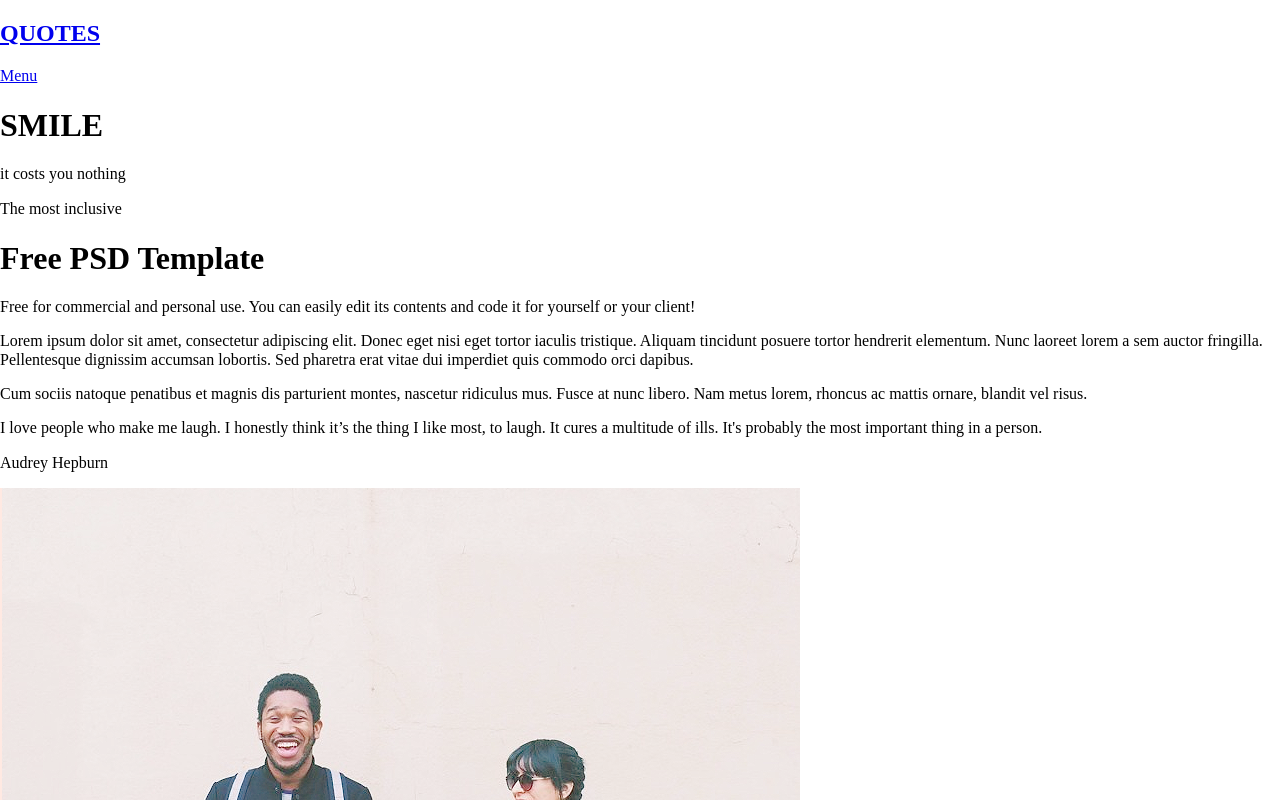
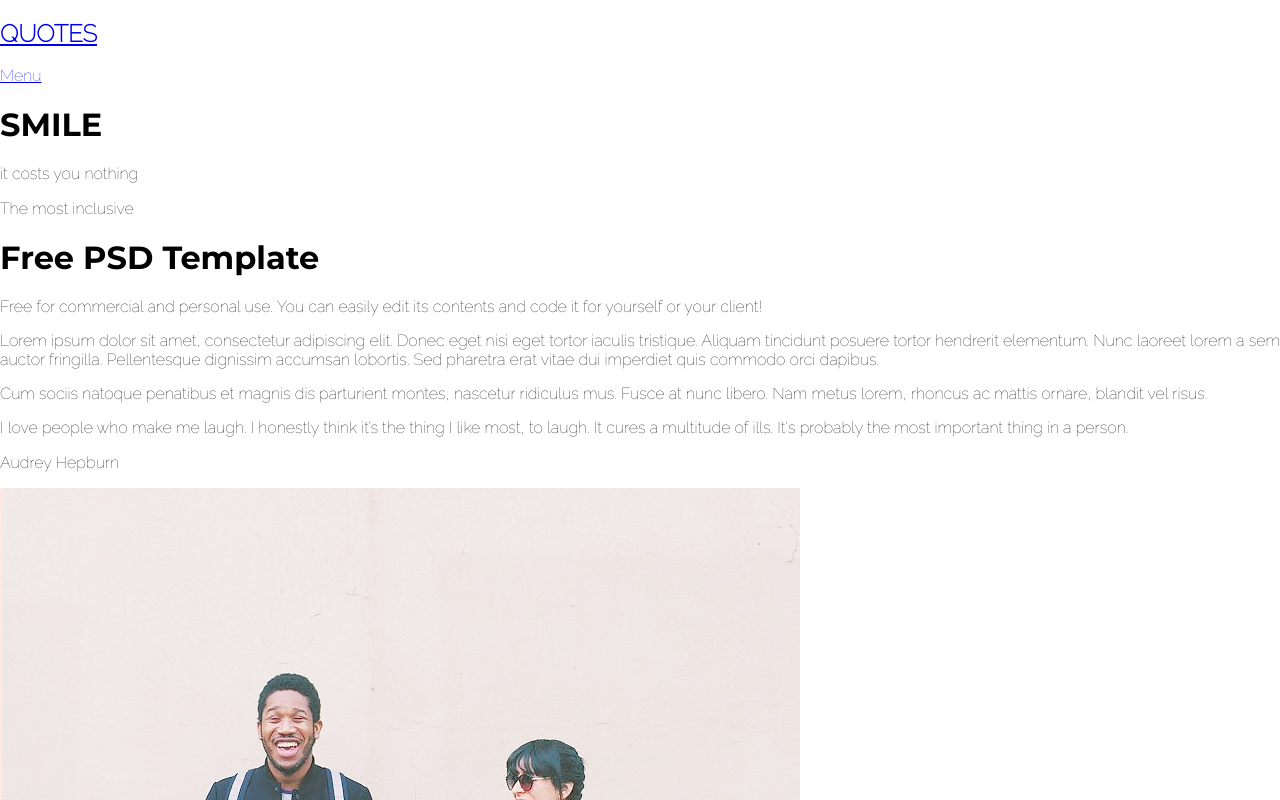
Before and after one commit to jeareth-venegas/WEB2-final-smile, a website: page index.html in a window 1280 px wide. Shown: the top 800 px of the page. Drawn offline with Linux system fonts and the light colour scheme.

Commit message:
pongo los links de las fonts

```diff
--- a/sass/partials/_global.scss
+++ b/sass/partials/_global.scss
@@ -0,0 +1,7 @@
+body{
+    font-family: 'Raleway', sans-serif;
+}
+
+h1{
+    font-family: 'Montserrat', sans-serif;
+}
--- a/sass/styles.scss
+++ b/sass/styles.scss
@@ -1,3 +1,4 @@
+@import url("https://fonts.googleapis.com/css2?family=Montserrat:wght@700&display=swap");
 /*Breakpoints*/
 @import 'Breakpoints/all';
 
```
Also changed, not shown: public/css/styles.css, 1 other file.
